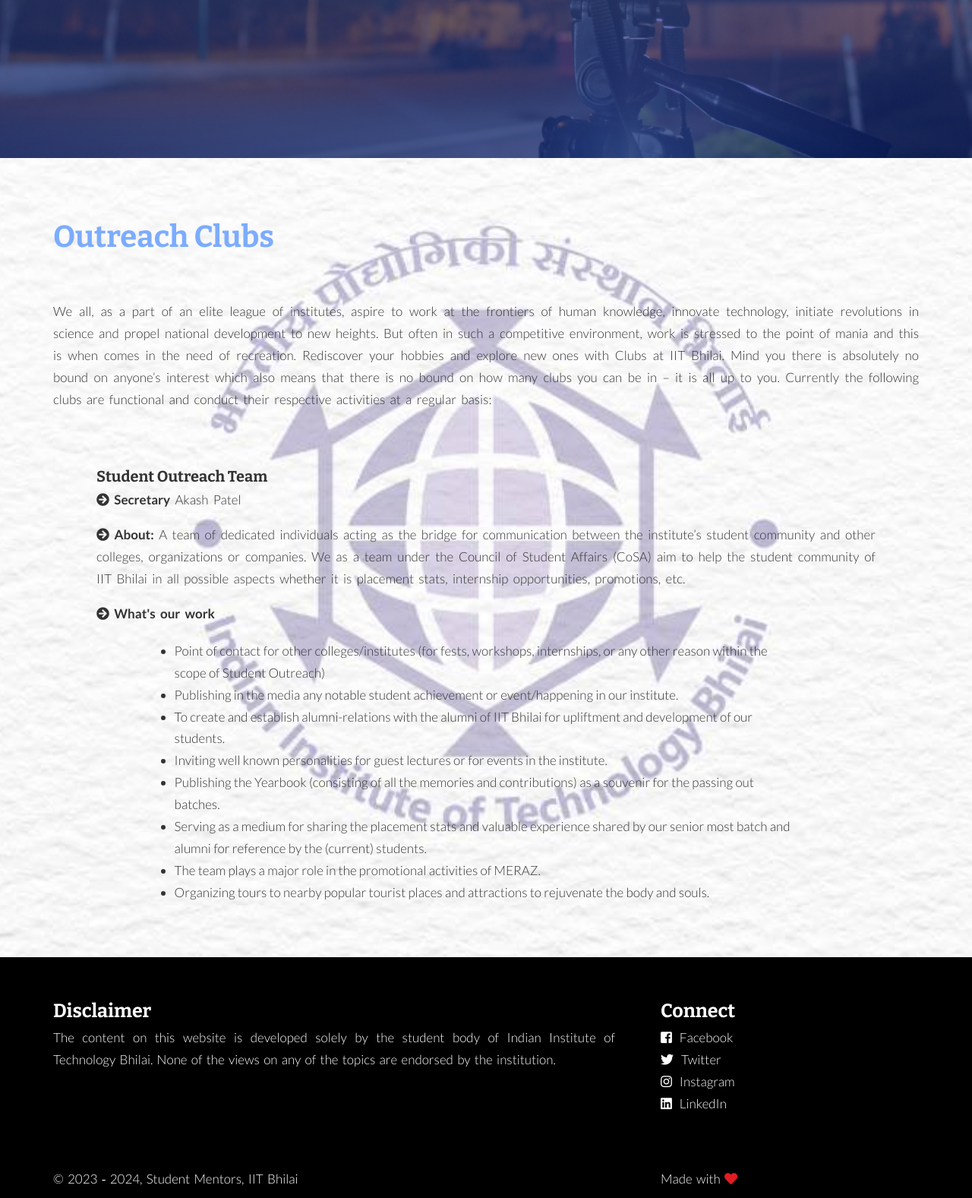
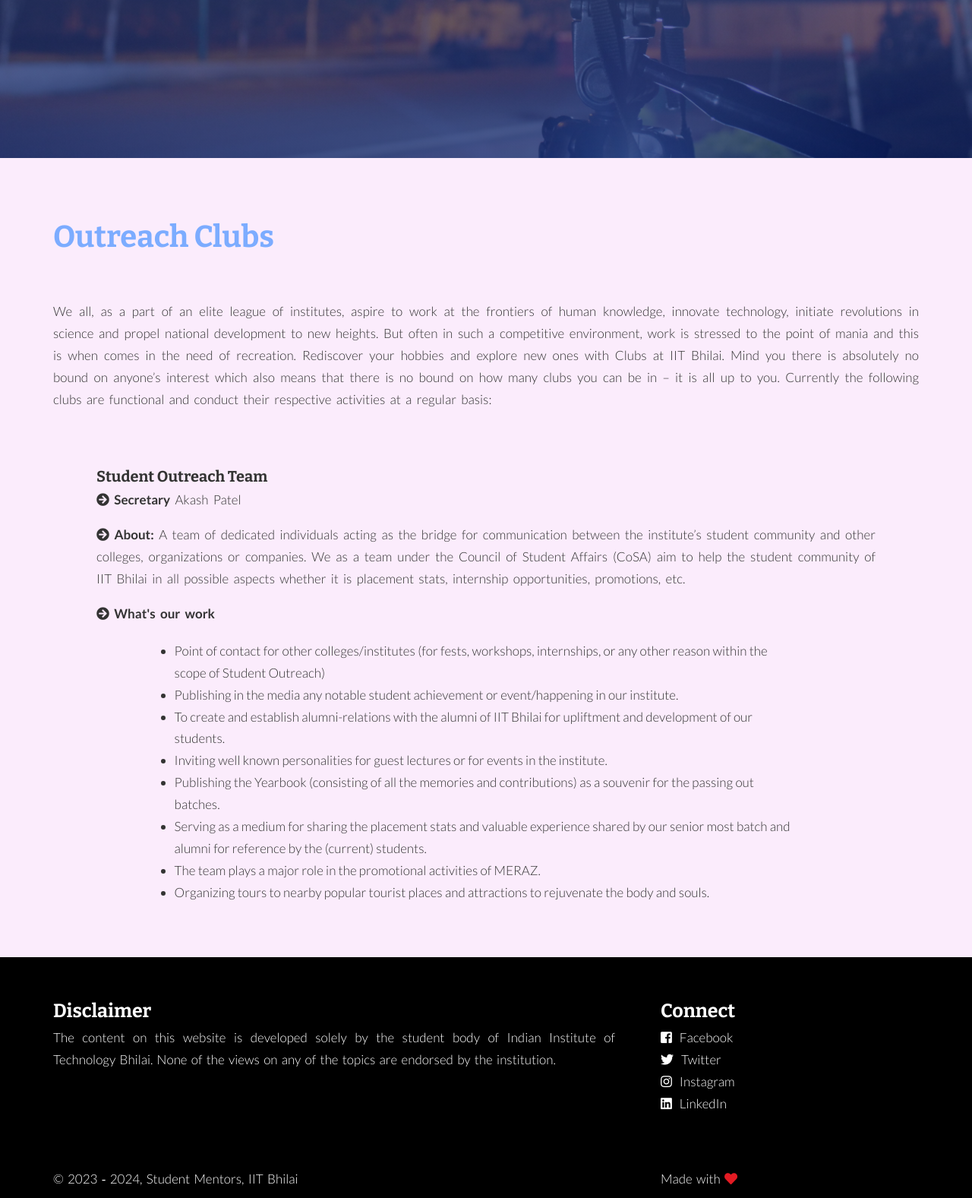
Before and after one commit to RajeevG187/PolarisV3, a PHP site: page /views/outreach.php in a window 1280 px wide. Shown: the part 592-2169 px from the top of the page at 76% size. Run offline with PHP 8.4, Linux system fonts and the light colour scheme; data that the repository does not hold is empty; some libraries are stand-ins or nearby versions.

Commit message:
background changed

```diff
--- a/public/css/style.css
+++ b/public/css/style.css
@@ -34,10 +34,11 @@ body {
 }
 
 .bckproperty{
-  background-color: rgba(165, 203, 215,0.5);
+  background-color: rgba(234, 158, 241,0.2)
 }
 
 .bckprp {
+
 
   background-image: url("../images/logoiit.jpg");
   background-size: cover;
--- a/views/academics.php
+++ b/views/academics.php
@@ -53,7 +53,7 @@ if (json_last_error() !== JSON_ERROR_NONE) {
     </head>
 
     <body onload="closePreloader()">
-
+    <div class ="bckproperty">
       <?php
       require_once('partials/header.php');
       ?>
@@ -219,6 +219,7 @@ if (json_last_error() !== JSON_ERROR_NONE) {
 <?php
 require_once('partials/footer.php');
 ?>
+</div>
     </body>
 
 </html>
--- a/views/aroundthecampus.php
+++ b/views/aroundthecampus.php
@@ -62,7 +62,7 @@ if (json_last_error() !== JSON_ERROR_NONE) {
     </head>
 
     <body onload="closePreloader()">
-
+    <div class ="bckproperty">
         <?php require_once('partials/header.php'); ?>
 
         <header class="header header__around">
@@ -264,7 +264,7 @@ if (json_last_error() !== JSON_ERROR_NONE) {
         <?php
         require_once('partials/footer.php');
         ?>
-
+</div>
     </body>
 
 </html>
--- a/views/cultural.php
+++ b/views/cultural.php
@@ -55,7 +55,7 @@ if (json_last_error() !== JSON_ERROR_NONE) {
 </head>
 
 <body onload="closePreloader()">
-
+<div class ="bckproperty">
     <?php
     require_once ('partials/header.php');
     ?>
@@ -236,7 +236,7 @@ if (json_last_error() !== JSON_ERROR_NONE) {
     <?php
     require_once ('partials/footer.php');
     ?>
-
+</div>
 </body>
 
 </html>
--- a/views/departments.php
+++ b/views/departments.php
@@ -52,7 +52,7 @@ if (json_last_error() !== JSON_ERROR_NONE) {
     </head>
 
     <body onload="closePreloader()">
-
+    <div class ="bckproperty">
       <?php
       require_once('partials/header.php');
       ?>
@@ -894,6 +894,7 @@ The curriculum of the department encourages exploration across disciplines, whil
         <?php
         require_once('partials/footer.php');
         ?>
+        </div>
     </body>
 
 </html>
--- a/views/documents.php
+++ b/views/documents.php
@@ -58,7 +58,7 @@ if (json_last_error() !== JSON_ERROR_NONE) {
     </head>
 
     <body onload="closePreloader()">
-
+    <div class ="bckproperty">
       <?php
       require_once('../views/partials/header.php');
       ?>
@@ -136,7 +136,7 @@ if (json_last_error() !== JSON_ERROR_NONE) {
         <?php
         require_once('../views/partials/footer.php');
         ?>
-
+</div>
     </body>
 
 </html>
--- a/views/hostellife.php
+++ b/views/hostellife.php
@@ -30,7 +30,7 @@
     </head>
 
     <body onload="closePreloader()">
-
+    <div class ="bckproperty">
       <?php
       require_once('partials/header.php');
       ?>
@@ -168,7 +168,7 @@
         <?php
         require_once('partials/footer.php');
         ?>
-
+</div>
     </body>
 
 </html>
--- a/views/mentors.php
+++ b/views/mentors.php
@@ -59,6 +59,7 @@ if (json_last_error() !== JSON_ERROR_NONE) {
     </head>
 
     <body onload="closePreloader()">
+    <div class ="bckproperty">
       <?php
       require_once('../views/partials/header.php');
       ?>
@@ -459,7 +460,7 @@ if (json_last_error() !== JSON_ERROR_NONE) {
         <?php
         require_once('../views/partials/footer.php');
         ?>
-
+        </div>
     </body>
 
 </html>
--- a/views/meraz.php
+++ b/views/meraz.php
@@ -55,7 +55,7 @@ if (json_last_error() !== JSON_ERROR_NONE) {
       }
     </style>
     <body onload="closePreloader()">
-
+    <div class ="bckproperty">
       <?php
       require_once('partials/header.php');
       ?>
@@ -110,7 +110,7 @@ if (json_last_error() !== JSON_ERROR_NONE) {
       <?php
       require_once('partials/footer.php');
       ?>
-
+</div>
     </body>
 
   </html>
--- a/views/motorsports.php
+++ b/views/motorsports.php
@@ -59,7 +59,7 @@ if (json_last_error() !== JSON_ERROR_NONE) {
 </head>
 
 <body onload="closePreloader()">
-
+<div class ="bckproperty">
 <?php require_once('../views/partials/header.php'); ?>
 
 <header class="header header__motorsports">
@@ -115,7 +115,7 @@ if (json_last_error() !== JSON_ERROR_NONE) {
 <?php
 require_once('partials/footer.php');
 ?>
-
+</div>
 </body>
 
 </html>
--- a/views/nssandnso.php
+++ b/views/nssandnso.php
@@ -53,7 +53,7 @@ if (json_last_error() !== JSON_ERROR_NONE) {
     </head>
 
     <body onload="closePreloader()">
-
+    <div class ="bckproperty">
     <?php require_once('partials/header.php'); ?>
 
         <header class="header header__nsso">
@@ -151,6 +151,7 @@ if (json_last_error() !== JSON_ERROR_NONE) {
         <?php
         require_once('partials/footer.php');
         ?>
+        </div>
     </body>
 
 </html>
--- a/views/outreach.php
+++ b/views/outreach.php
@@ -53,8 +53,7 @@ if (json_last_error() !== JSON_ERROR_NONE) {
     </head>
 
     <body onload="closePreloader()">
-<div class="bckprp">
-    <div class="contennts">
+    <div class ="bckproperty">
       <?php
       require_once('partials/header.php');
       ?>
@@ -122,7 +121,6 @@ if (json_last_error() !== JSON_ERROR_NONE) {
         require_once('partials/footer.php');
         ?>
         </div>
-</div>
     </body>
 
 </html>
--- a/views/queries.php
+++ b/views/queries.php
@@ -62,6 +62,7 @@ if (json_last_error() !== JSON_ERROR_NONE) {
     </head>
 
     <body onload="closePreloader()">
+    <div class ="bckproperty">
         <?php
         require_once('partials/header.php');
         ?>
@@ -162,6 +163,7 @@ if (json_last_error() !== JSON_ERROR_NONE) {
         <?php
         require_once('partials/footer.php');
         ?>
+        </div>
     </body>
 
 </html>
--- a/views/scitech.php
+++ b/views/scitech.php
@@ -63,6 +63,7 @@ if (json_last_error() !== JSON_ERROR_NONE) {
 </head>
 
 <body onload="closePreloader()">
+<div class ="bckproperty">
 
     <?php
     require_once ('partials/header.php');
@@ -216,6 +217,7 @@ if (json_last_error() !== JSON_ERROR_NONE) {
     <?php
     require_once ('partials/footer.php');
     ?>
+    </div>
 </body>
 
 </html>
--- a/views/sports.php
+++ b/views/sports.php
@@ -59,6 +59,7 @@ if (json_last_error() !== JSON_ERROR_NONE) {
 </head>
 
 <body onload="closePreloader()">
+<div class ="bckproperty">
 
     <?php
     require_once ('partials/header.php');
@@ -179,7 +180,7 @@ if (json_last_error() !== JSON_ERROR_NONE) {
     <?php
     require_once ('partials/footer.php');
     ?>
-
+</div>
 </body>
 
 </html>
```
